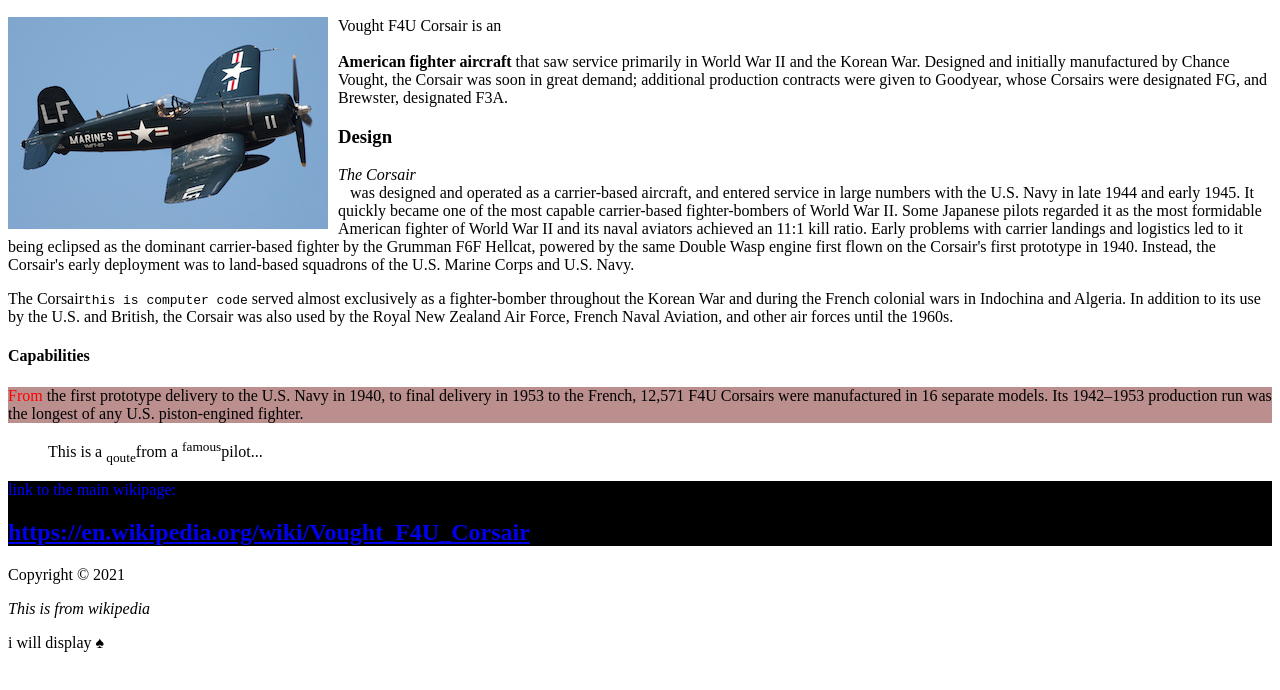
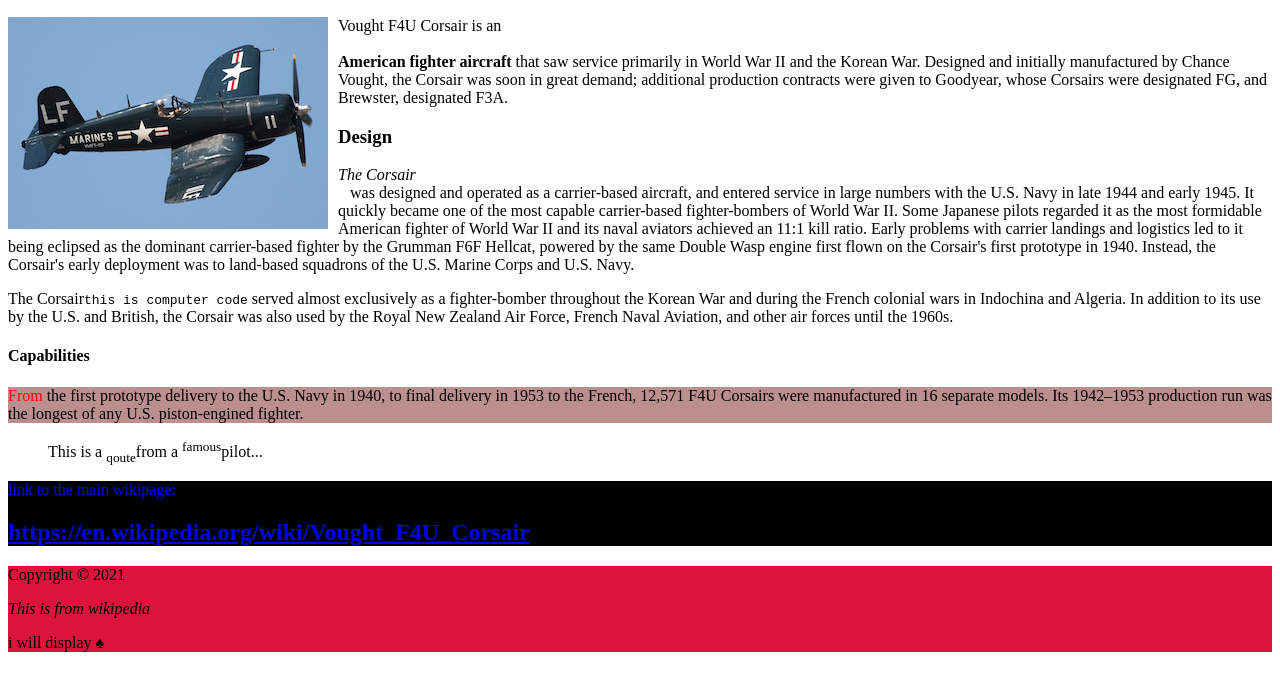
Before and after one commit to stef2504/Website-, a plain HTML site: page index.html in a window 1280 px wide. Shown: the part 110-800 px from the top of the page. Drawn offline with Linux system fonts and the light colour scheme.

Commit message:
changes in footer

```diff
--- a/style.css
+++ b/style.css
@@ -12,3 +12,7 @@
 .highlightme{
     background-color: rosybrown;
 }
+
+#footer {
+    background-color: crimson;
+}
```
